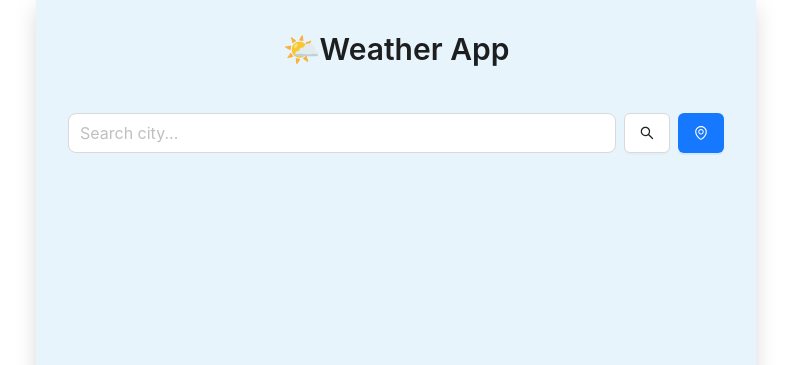
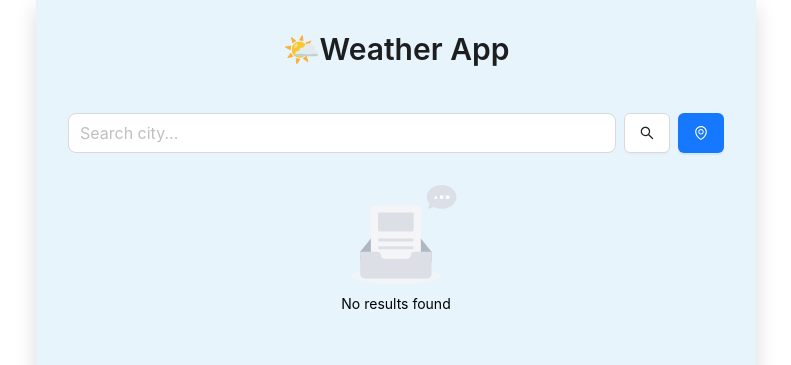
Before and after one commit to adrianrakiec/weather-app, a Vue app: page / in a window 1280 px wide. Both pictures are taken after a click on the button 891 px from the left and 133 px from the top of the page. Shown: the top 365 px of the page, without its empty margins (244-1035 px from the left). Built offline with nearby package versions, Linux system fonts and the light colour scheme; no server answers.

Commit message:
handling of empty search results

```diff
--- a/src/stores/useWeatherStore.ts
+++ b/src/stores/useWeatherStore.ts
@@ -9,13 +9,18 @@ export const useWeatherStore = defineStore('weather', () => {
   const results = ref<CityInfo[]>([])
   const weatherData = ref<WeatherResponse | null>(null)
   const loading = ref(false)
+  const searchExecuted = ref(false)
 
   const notificationStore = useNotificationStore()
 
   const isResults = computed(() => results.value.length > 0)
+  const showEmptyState = computed(
+    () => searchExecuted.value && !loading.value && results.value.length === 0,
+  )
 
   const searchCity = async (cityName: string) => {
     loading.value = true
+    searchExecuted.value = false
     results.value = []
     try {
       results.value = await weatherService.getCoordinatesByCity(cityName)
@@ -23,6 +28,7 @@ export const useWeatherStore = defineStore('weather', () => {
       notificationStore.handleError(e)
     } finally {
       loading.value = false
+      searchExecuted.value = true
     }
 
     return results.value
@@ -41,5 +47,5 @@ export const useWeatherStore = defineStore('weather', () => {
     return weatherData.value
   }
 
-  return { results, loading, isResults, searchCity, fetchWeather }
+  return { results, loading, isResults, showEmptyState, searchCity, fetchWeather }
 })
--- a/src/views/HomeView.vue
+++ b/src/views/HomeView.vue
@@ -14,6 +14,7 @@
     <SearchHistoryList :history="searchHistoryStore.history" />
 
     <ResultsList v-if="weatherStore.isResults" :data="weatherStore.results" />
+    <a-empty v-else-if="weatherStore.showEmptyState" description="No results found" />
     <a-skeleton v-if="weatherStore.loading" active />
   </a-layout-content>
 </template>
```
